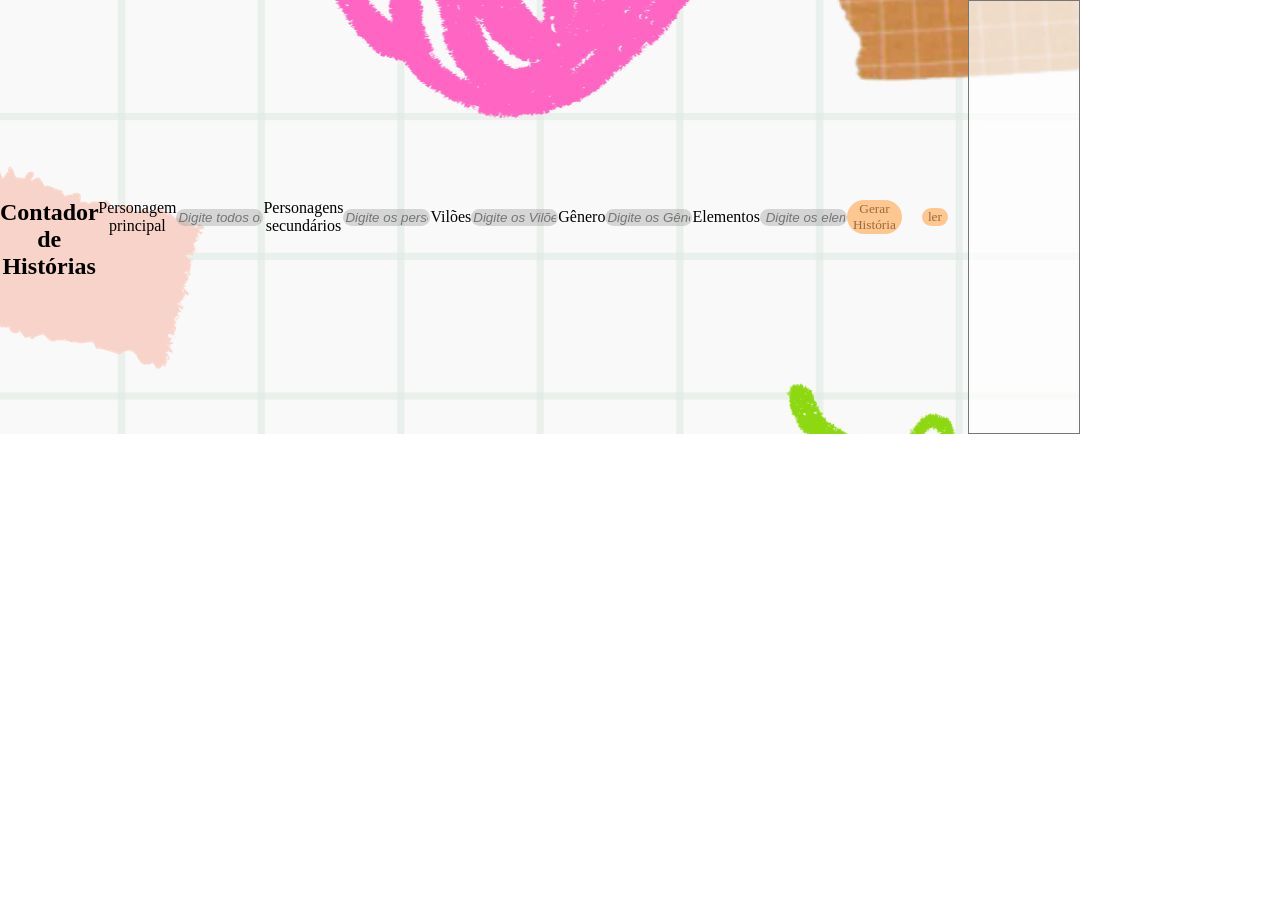
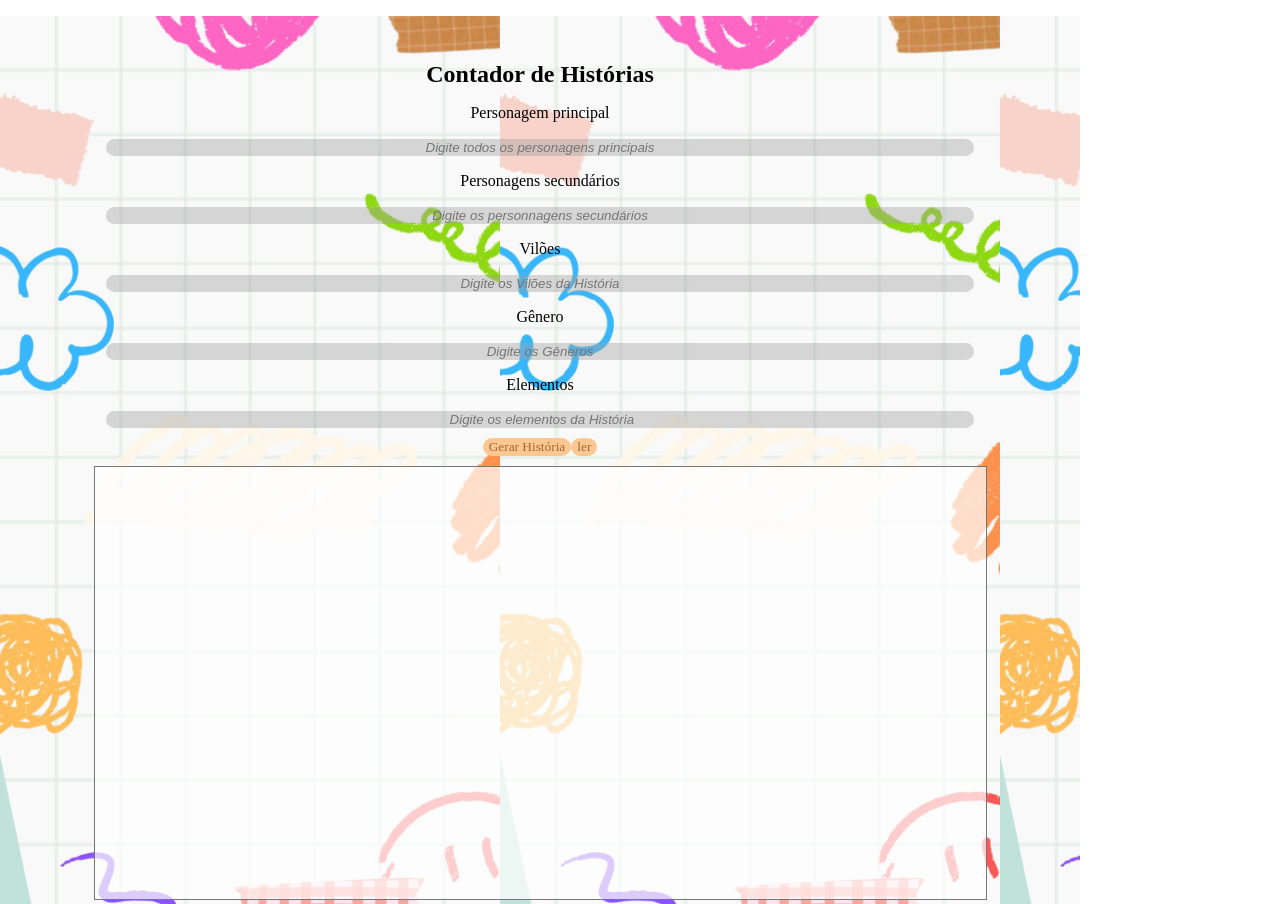
Before and after one commit to AllyThi/suahistoria, a React (Create React App) app: page / in a window 1280 px wide. Before the commit the page ends 800 px from the top, so only its background shows below. Built offline with nearby package versions, Linux system fonts and the light colour scheme; no server answers.

Commit message:
Update App.css

```diff
--- a/src/App.css
+++ b/src/App.css
@@ -1,22 +1,25 @@
-*{
-text-align: center;
-justify-content: center;
-align-items: center;
-}
-
-
 .container {
-    display: flex;
+  display: flexbox;
   align-items: center;
   text-align: center;
   font-family: cursive;
   background-image: url("./components/contabackground.jpg");
-    background-size:cover;
-    max-width: 1080px;;
-    min-width: 320px;
-    justify-content: center;
-    min-height: 240px;
-    max-height: 960px;
+  background-size: contain;
+  max-width: 1080px;
+  min-width: 240px;
+}
+
+.{
+  height: 320px;
+  width: 235px;
+  border-radius: 5px;
+  overflow: hidden;
+
+
+  display: grid;
+  grid-template-columns: repeat(4,25%);
+  grid-template-rows:1fr 48px 48px 48px 48px 48px  ;
+
 }
 
 button {
@@ -25,7 +28,6 @@ align-items: center;
 color: rgb(156, 106, 60);
 margin-top: 10px;
 margin-bottom: 10px;
-  margin-right: 20px;
 border-radius:2dvi ;
 border-color: gray;
   border-style:none;
```
Lines whose indentation alone changed are shown as unchanged.
